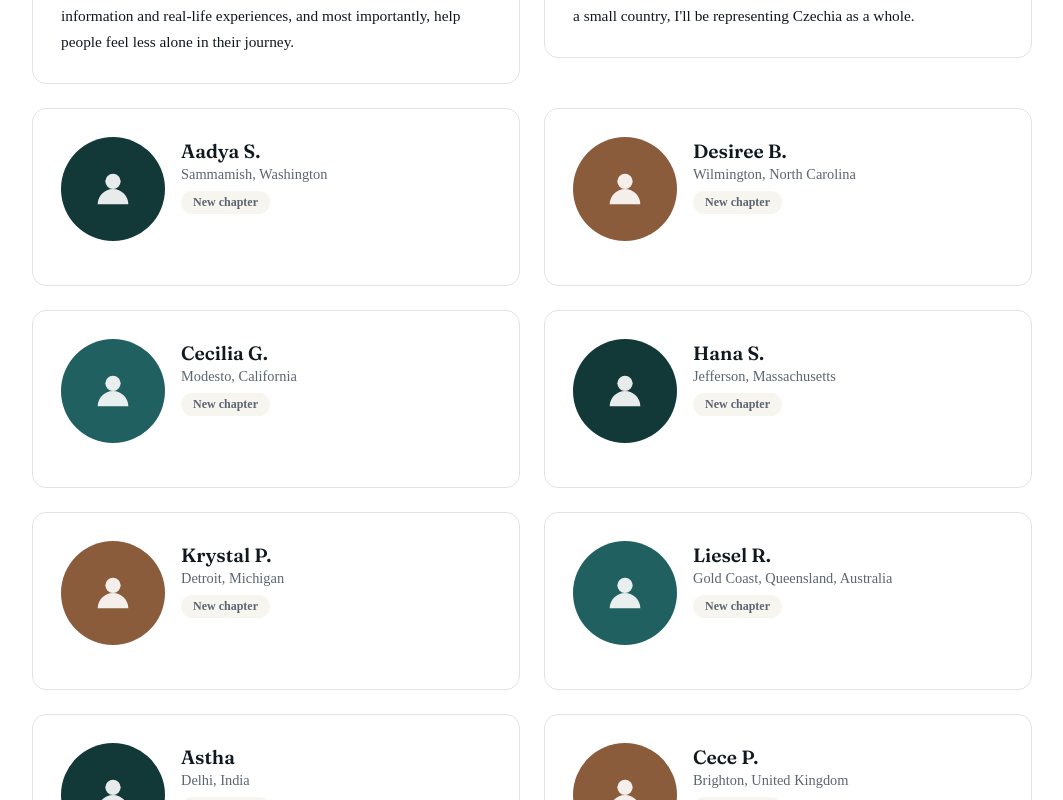
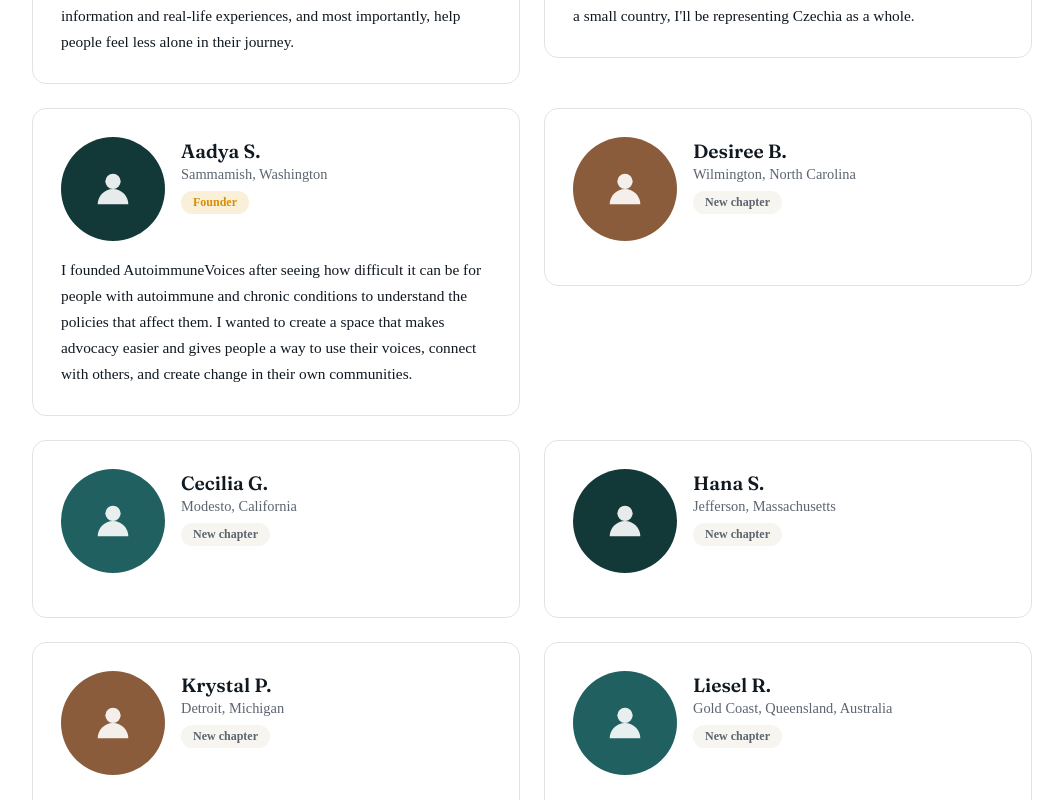
Before and after one commit to AadyaS26/patient-voice-coalition, a React (Vite) app: page /create-chapter in a window 1280 px wide. Shown: the part 1780-2580 px from the top of the page, without its empty margins (108-1171 px from the left). Built offline with nearby package versions, Linux system fonts and the light colour scheme; no server answers.

Commit message:
Update CreateChapter.jsx

```diff
--- a/src/pages/CreateChapter.jsx
+++ b/src/pages/CreateChapter.jsx
@@ -27,7 +27,11 @@ const CHAPTERS = [
     photo: "/chapter-photos/veronika.jpg", handle: "@autoimmunevoicesCzechia",
     bio: "Hi, my name is Veronika, I am from a little country in Central Europe named Czech Republic, or Czechia. I decided to join because I like helping people, so why not try it! My city is Prague, but since we are a small country, I'll be representing Czechia as a whole.",
   },
-  { first: "Aadya", lastInitial: "S", city: "Sammamish", region: "Washington", country: "US", photo: null, handle: null, bio: null },
+  {
+    first: "Aadya", lastInitial: "S", city: "Sammamish", region: "Washington", country: "US",
+    photo: null, handle: null, role: "founder",
+    bio: "I founded AutoimmuneVoices after seeing how difficult it can be for people with autoimmune and chronic conditions to understand the policies that affect them. I wanted to create a space that makes advocacy easier and gives people a way to use their voices, connect with others, and create change in their own communities.",
+  },
   { first: "Desiree", lastInitial: "B", city: "Wilmington", region: "North Carolina", country: "US", photo: null, handle: null, bio: null },
   { first: "Cecilia", lastInitial: "G", city: "Modesto", region: "California", country: "US", photo: null, handle: null, bio: null },
   { first: "Hana", lastInitial: "S", city: "Jefferson", region: "Massachusetts", country: "US", photo: null, handle: null, bio: null },
@@ -141,7 +145,9 @@ function ChapterDirectory() {
                   {c.lastInitial ? ` ${c.lastInitial}.` : ""}
                 </div>
                 <div className="chapter-directory-loc">{chapterLocation(c)}</div>
-                {c.bio ? (
+                {c.role === "founder" ? (
+                  <span className="chapter-directory-badge founder">Founder</span>
+                ) : c.bio ? (
                   <span className="chapter-directory-badge real">Chapter lead</span>
                 ) : (
                   <span className="chapter-directory-badge pending">New chapter</span>
```
